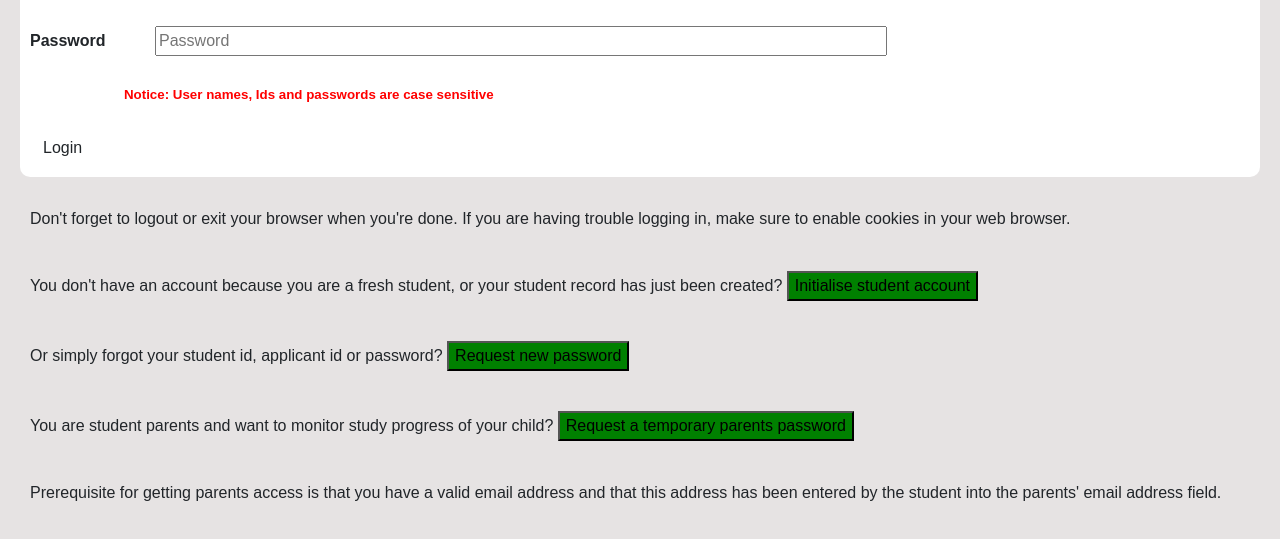
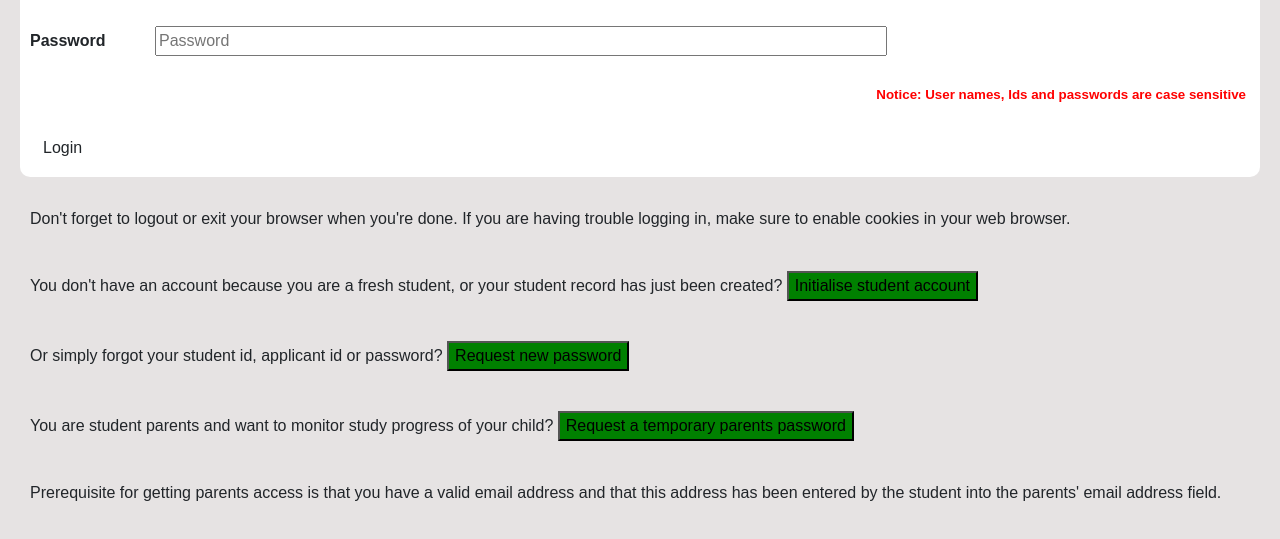
Before and after one commit to MarveyGold/Uniben-Clone, a plain HTML site: page login.html in a window 1280 px wide. Shown: the part 181-720 px from the top of the page. Drawn offline with nearby package versions, Linux system fonts and the light colour scheme.

Commit message:
Update login.css

```diff
--- a/login.css
+++ b/login.css
@@ -110,6 +110,8 @@ body {
   display: flex;
   justify-content: right;
   margin-right: 62%;
+  white-space: nowrap;
+  width: 95vw;
 }
 .th{
   width: 100%;
```
